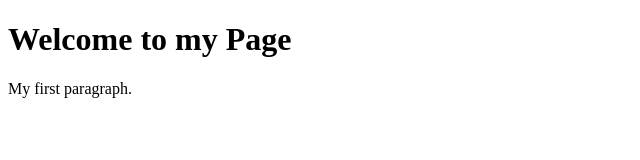
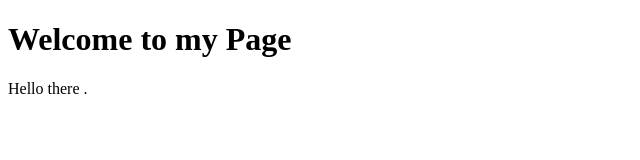
Before and after one commit to lucaslehne/second-repo, a plain HTML site: page index.html in a window 1280 px wide. Shown: the full height of the page, 0-640 px from the left. Drawn offline with Linux system fonts and the light colour scheme.

Commit message:
first page with image

```diff
--- a/index.html
+++ b/index.html
@@ -6,8 +6,8 @@
 <body>
 
 <h1>Welcome to my Page</h1>
-<p>My first paragraph.</p>
+<p>Hello there .</p>
 
 </body>
 </html>
-<img src"kenobi.jpg">
+<img src "kenobi.jpg">
```
